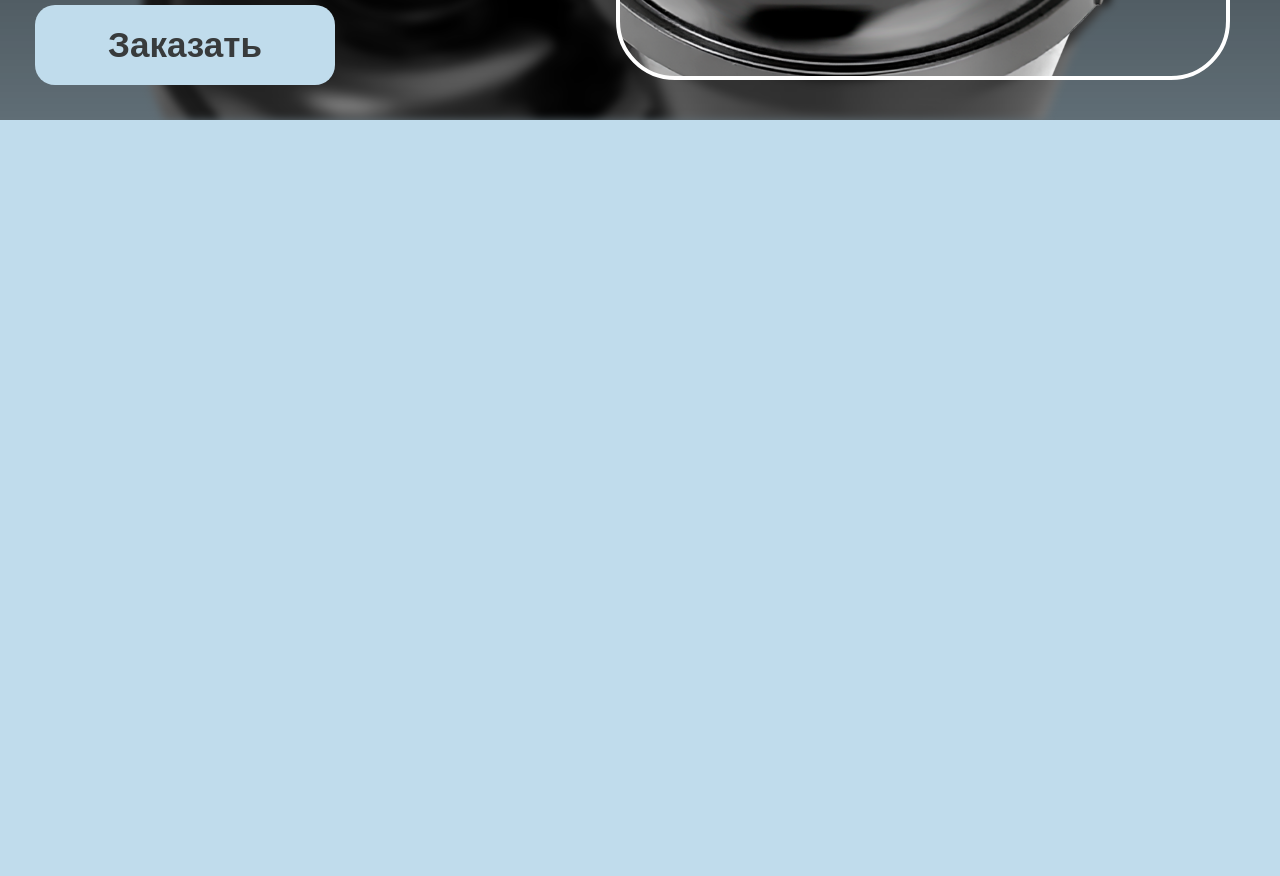
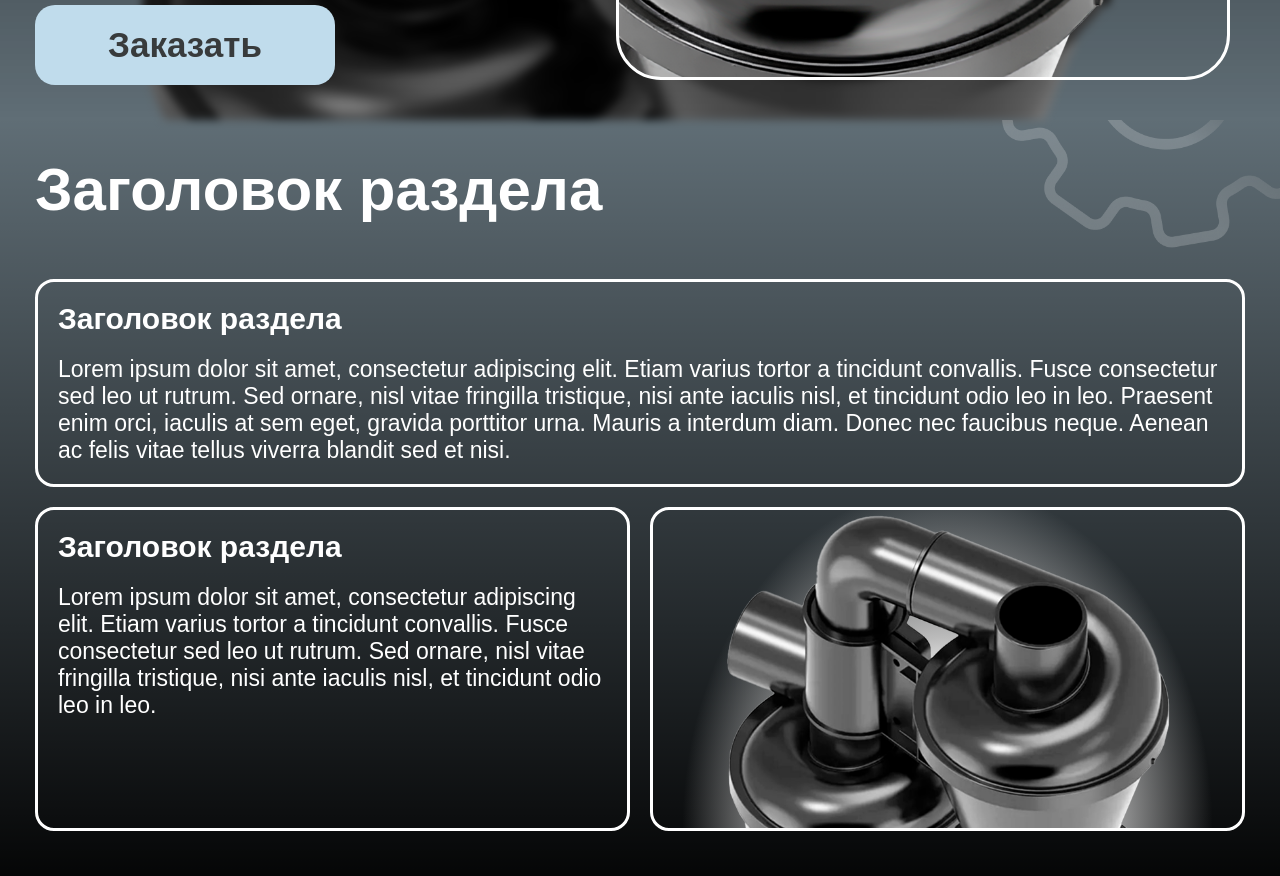
Before and after one commit to myrahkis/cyclone-landing-page, a Vue app: page / in a window 1280 px wide. Shown: the part 680-1556 px from the top of the page. Before the commit the page ends 800 px from the top, so only its background shows below. Built offline with nearby package versions, Linux system fonts and the light colour scheme.

Commit message:
description section

```diff
--- a/src/App.vue
+++ b/src/App.vue
@@ -1,9 +1,11 @@
 <script setup>
+import DescriptionSection from './components/DescriptionSection.vue';
 import HeroSection from './components/HeroSection.vue'
 </script>
 
 <template>
   <HeroSection />
+  <DescriptionSection />
 </template>
 
 <style scoped></style>
--- a/src/assets/main.css
+++ b/src/assets/main.css
@@ -1,9 +1,8 @@
 @import './fonts.css';
 
 :root {
-  --white-color: #FFFFFF;
-  --brand-blue-color: #C0DCEC;
-
+  --white-color: #ffffff;
+  --brand-blue-color: #c0dcec;
 }
 
 *,
@@ -15,7 +14,7 @@
 }
 
 html {
-  /* font-size: 65%; */
+  font-size: 62.5%;
 }
 
 body {
@@ -26,8 +25,29 @@ body {
 }
 
 h1 {
-  font-size: 100px;
-  line-height: 100px;
+  font-size: 10rem;
+  line-height: 10rem;
   font-weight: 700;
-  margin-bottom: 50px;
+  margin-bottom: 5rem;
 }
+h2 {
+  font-size: 6rem;
+  font-weight: 700;
+  margin-bottom: 5.5rem;
+}
+h3 {
+  font-size: 3rem;
+  font-weight: 700;
+  margin-bottom: 2rem;
+}
+p {
+  font-size: 2.3rem;
+  font-weight: 400;
+}
+
+button {
+  cursor: pointer;
+}
+button:disabled {
+  cursor: not-allowed;
+}
--- /dev/null
+++ b/src/components/DescriptionSection.vue
@@ -0,0 +1,89 @@
+<script setup></script>
+
+<template>
+  <section class="description-section">
+    <img src="/10.png" alt="" class="skrew-img" />
+    <h2>Заголовок раздела</h2>
+    <div class="desc-grid">
+      <div class="grid-cell cell-wide">
+        <h3>Заголовок раздела</h3>
+        <p>
+          Lorem ipsum dolor sit amet, consectetur adipiscing elit. Etiam varius tortor a tincidunt
+          convallis. Fusce consectetur sed leo ut rutrum. Sed ornare, nisl vitae fringilla
+          tristique, nisi ante iaculis nisl, et tincidunt odio leo in leo. Praesent enim orci,
+          iaculis at sem eget, gravida porttitor urna. Mauris a interdum diam. Donec nec faucibus
+          neque. Aenean ac felis vitae tellus viverra blandit sed et nisi.
+        </p>
+      </div>
+      <div class="grid-cell">
+        <h3>Заголовок раздела</h3>
+        <p>
+          Lorem ipsum dolor sit amet, consectetur adipiscing elit. Etiam varius tortor a tincidunt
+          convallis. Fusce consectetur sed leo ut rutrum. Sed ornare, nisl vitae fringilla
+          tristique, nisi ante iaculis nisl, et tincidunt odio leo in leo.
+        </p>
+      </div>
+      <div class="grid-cell cell-img">
+        <img src="/desc-img.png" alt="" class="des-img" />
+      </div>
+    </div>
+  </section>
+</template>
+
+<style scoped>
+.description-section {
+  position: relative;
+  height: 100vh;
+  background: linear-gradient(to top, rgba(0, 0, 0), rgba(0, 0, 0, 0.5));
+  color: white;
+  padding: 3.5rem;
+}
+.skrew-img {
+  position: absolute;
+  top: 0;
+  right: 0;
+  width: 35rem;
+}
+.desc-grid {
+  display: grid;
+  grid-template-columns: 1fr 1fr;
+  grid-template-rows: auto;
+  gap: 2rem;
+}
+.grid-cell {
+  position: relative;
+  display: flex;
+  flex-direction: column;
+  border: 3px solid white;
+  border-radius: 1.9rem;
+  padding: 2rem;
+
+  &:last-child {
+    padding: 0;
+  }
+}
+.cell-wide {
+  grid-column: 1 / -1;
+}
+.des-img {
+  position: relative;
+  align-self: center;
+  width: 45rem;
+  height: 100%;
+}
+.cell-img {
+  overflow: hidden;
+}
+.cell-img::before {
+  content: '';
+  position: absolute;
+  inset: 0;
+  background: radial-gradient(
+    ellipse 50% 120% at bottom,
+    /* Чистый белый в центре */ #ffffff 0%,
+    #f0f0f0 40%,
+    #bbbbbb 50%,
+    transparent 90%
+  );
+}
+</style>
--- a/src/components/HeroSection.vue
+++ b/src/components/HeroSection.vue
@@ -29,7 +29,7 @@ const fullImgPath2 = `${import.meta.env.BASE_URL}clear-bg.png`
   flex-direction: column;
   width: 100%;
   height: 100vh;
-  padding: 35px;
+  padding: 3.5rem;
   color: var(--white-color);
 }
 .hero-section::before {
@@ -53,31 +53,31 @@ const fullImgPath2 = `${import.meta.env.BASE_URL}clear-bg.png`
 }
 .clear-img {
   position: absolute;
-  bottom: 40px;
-  right: 50px;
+  bottom: 4rem;
+  right: 5rem;
   width: 48%;
   z-index: 1;
   height: 75vh;
   background: var(--bg-clear-url);
-  background-position: left -10px bottom 0px;
+  background-position: left -1rem bottom 0;
   background-size: 88% 102%;
   background-repeat: no-repeat;
-  border: 4px solid white;
-  border-radius: 59px;
+  border: 3px solid white;
+  border-radius: 4.5rem;
 }
 .text {
-  font-size: 35px;
+  font-size: 3.5rem;
   width: 45%;
 }
 .order-btn {
   margin-top: auto;
-  width: 300px;
-  font-size: 35px;
+  width: 30rem;
+  font-size: 3.5rem;
   font-weight: 700;
   color: #383b3c;
   background-color: var(--brand-blue-color);
-  border-radius: 20px;
+  border-radius: 2rem;
   border: none;
-  padding: 20px;
+  padding: 2rem;
 }
 </style>
```
Also changed, not shown: public/10.png (added), public/desc-img.png (added).
